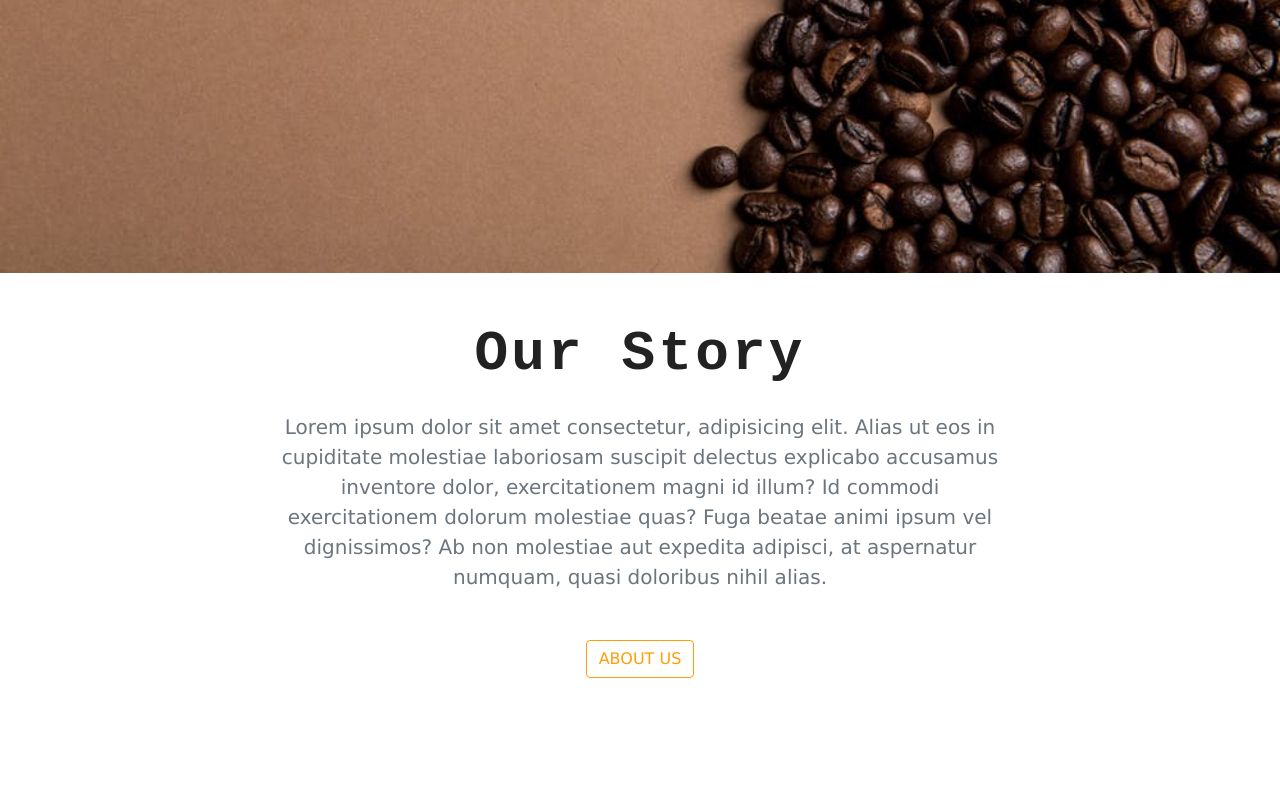
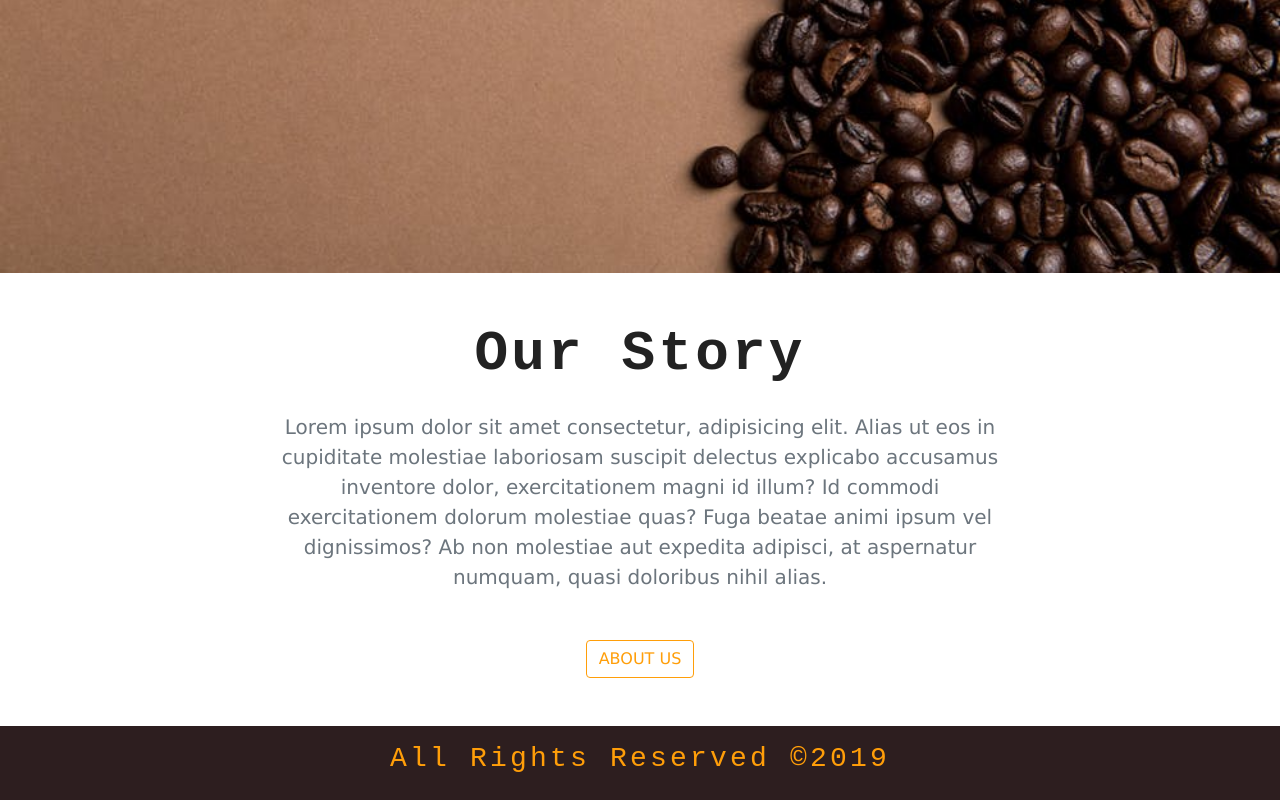
Before and after one commit to SaroshKhawar496/gatsby-coffee-shop, a Gatsby site: page / in a window 1280 px wide. Shown: the part 601-1401 px from the top of the page. Before the commit the page ends 1327 px from the top, so only its background shows below. Built offline with nearby package versions, Linux system fonts and the light colour scheme; Gatsby itself is replaced by a stand-in of ours.

Commit message:
Created Footer

```diff
--- /dev/null
+++ b/src/components/Globals/Footer.js
@@ -0,0 +1,19 @@
+import React from "react"
+
+const Footer = () => {
+  return (
+    <footer className="footer py-3">
+      <div className="container">
+        <div className="row">
+          <div className="col-10 mx-auto col-md-6 text-yellow text-center text-capitalize">
+            <h3>
+              all rights reserved &copy;{new Date().getFullYear().toString()}
+            </h3>
+          </div>
+        </div>
+      </div>
+    </footer>
+  )
+}
+
+export default Footer
--- a/src/components/layout.css
+++ b/src/components/layout.css
@@ -54,3 +54,7 @@
   background: var(--mainYellow);
   color: var(--mainBrown);
 }
+
+.footer {
+  background: var(--mainBrown);
+}
--- a/src/components/layout.js
+++ b/src/components/layout.js
@@ -12,11 +12,13 @@
 import "./layout.css"
 
 import Navbar from "./Globals/Navbar"
+import Footer from "./Globals/Footer"
 
 const Layout = ({ children }) => (
   <>
     <Navbar />
     {children}
+    <Footer />
   </>
 )
 
```
